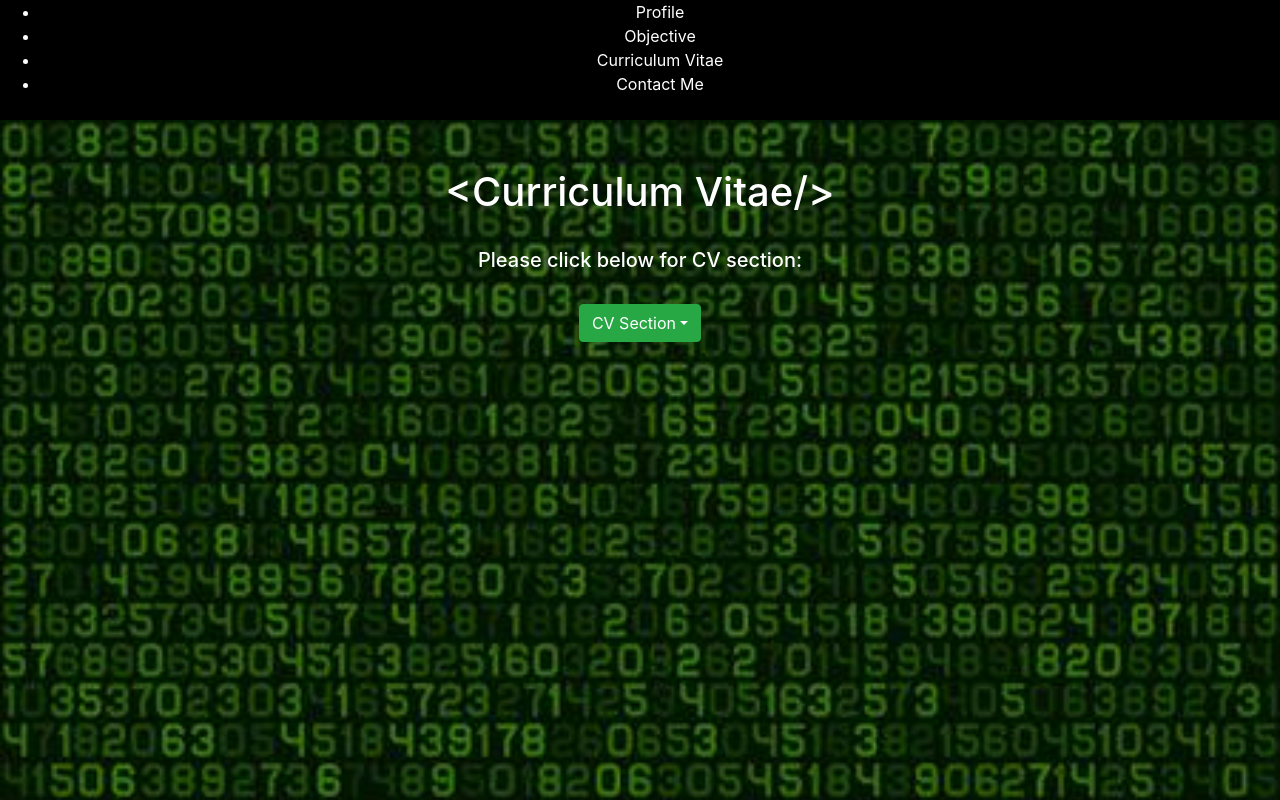
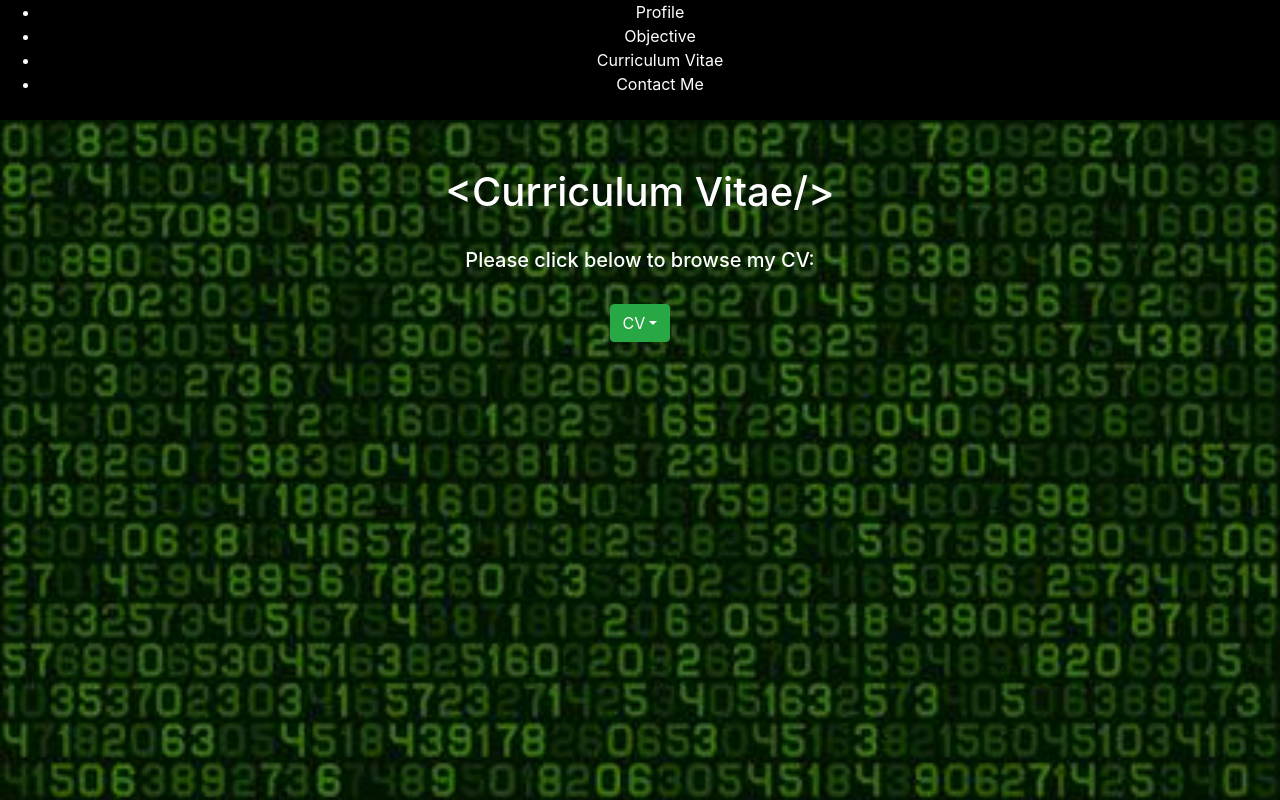
Before and after one commit to MarkGaunt1/mgportfolio, a React (Create React App) app: page /curriculumvitae in a window 1280 px wide. Shown: the top 800 px of the page. Built offline with nearby package versions, Linux system fonts and the light colour scheme.

Commit message:
CV view ammendment

```diff
--- a/src/MyComponentCV.js
+++ b/src/MyComponentCV.js
@@ -38,14 +38,6 @@ export function MyComponentCV(){
   const [personal, setPersonal] = useState();
   const handleSelect = () => setPersonal(personalDetails)
 
-  const [education, setEducation] = useState();
-  const handleSelect2 = () => setEducation(educationInfo)
-
-
-  const [employment, setEmployment] = useState();
-  const handleSelect3 = () => setEmployment(myEmploy)
-
-
 
   function refreshPage() {
     window.location.reload(false);
@@ -70,15 +62,6 @@ export function MyComponentCV(){
     </div>
     <br/>
     <div>
-      <Button variant="success" onClick={refreshPage}>Close Window</Button>
-    </div>
-    </div>
-  }
-
-  function educationInfo() {
-    return <div style ={stylesTwo}>
-    <br/>
-    <div>
     <h5>Education/Training</h5>
     <p>9 GCSEs:<br/>3 A'Levels</p>
     <p>Telesales Course (Yorkshire Post Training) - Introduction to Computing (CLAIT) - Diploma in Recruitment Practice (REC) - Level 2 ITQ (Bradford College) - Level 2 Equality & Diversity (Learning@Work) - Sage 50 Accounts - Sage Instant Accounts - Sage Bookkeeping Stage 1 - Sage Bookkeeping Stage 2 </p>
@@ -90,16 +73,6 @@ export function MyComponentCV(){
     This is not an accredited course, but instead tailored to create work-ready graduates skilled in the technical expertise employers are actually seeking.</p>
     </div>
     <br/>
-    <div>
-      <Button variant="success" onClick={refreshPage}>Close Window</Button>
-    </div>
-    </div>
-  }
-
-
-
-  function myEmploy() {
-    return <div style ={stylesTwo}>
     <h5>Employment</h5>
     <br/>
     <div style={{textAlign: "left"}}>
@@ -117,13 +90,20 @@ export function MyComponentCV(){
     Arranging candidate interviews and discussing offers of employment, rejections, etc.<br/>
     Selecting different advertising media, negotiating advertising costs, designing advertising copy and job board maintenance.<br/></p>
     </div>
-
+    <br/>
+    <div>
+    <h5>Earlier employment history and references available upon request</h5>
+    </div>
+    <br/>
     <div>
       <Button variant="success" onClick={refreshPage}>Close Window</Button>
     </div>
+</div>
+  }
 
-    </div>
-  }
+
+
+
 
 
 
@@ -135,22 +115,20 @@ return (
   <br />
   <h1>&lt;Curriculum Vitae/&gt;</h1>
   <br />
-  <h5>Please click below for CV section:</h5>
+  <h5>Please click below to browse my CV:</h5>
   <br/>
   <Dropdown>
     <Dropdown.Toggle variant="success" id="dropdown-basic">
-      CV Section
+      CV
     </Dropdown.Toggle>
     <Dropdown.Menu>
-      <Dropdown.Item href="#/action-1" onSelect={handleSelect} >Personal Details</Dropdown.Item>
-      <Dropdown.Item href="#/action-2" onSelect={handleSelect2} >Education/Training</Dropdown.Item>
-      <Dropdown.Item href="#/action-3" onSelect={handleSelect3} >Employment</Dropdown.Item>
+      <Dropdown.Item href="#/action-1" onSelect={handleSelect} >Open CV (Sep 2020)</Dropdown.Item>
       <Dropdown.Item href="#/action-3" onClick={refreshPage}>Close Window</Dropdown.Item>
     </Dropdown.Menu>
   </Dropdown>
   <br/>
 
-  {personal} {education} {employment}
+  {personal}
 
 
 
--- a/src/MyComponentHome.js
+++ b/src/MyComponentHome.js
@@ -4,7 +4,7 @@ import image from './portfolio.jpg'
 
 const styles = {
     width: '100%',
-    height: '1000px',
+    height: '100%',
     color: 'white',
     margin: '0',
     backgroundImage: 'url('+image+')',
@@ -14,7 +14,7 @@ const styles = {
 
     const stylesFour = {
         width: '100%',
-        height: '60%',
+        height: '100%',
         color: 'grey',
         margin: '0',
         backgroundColor: 'black',
```
